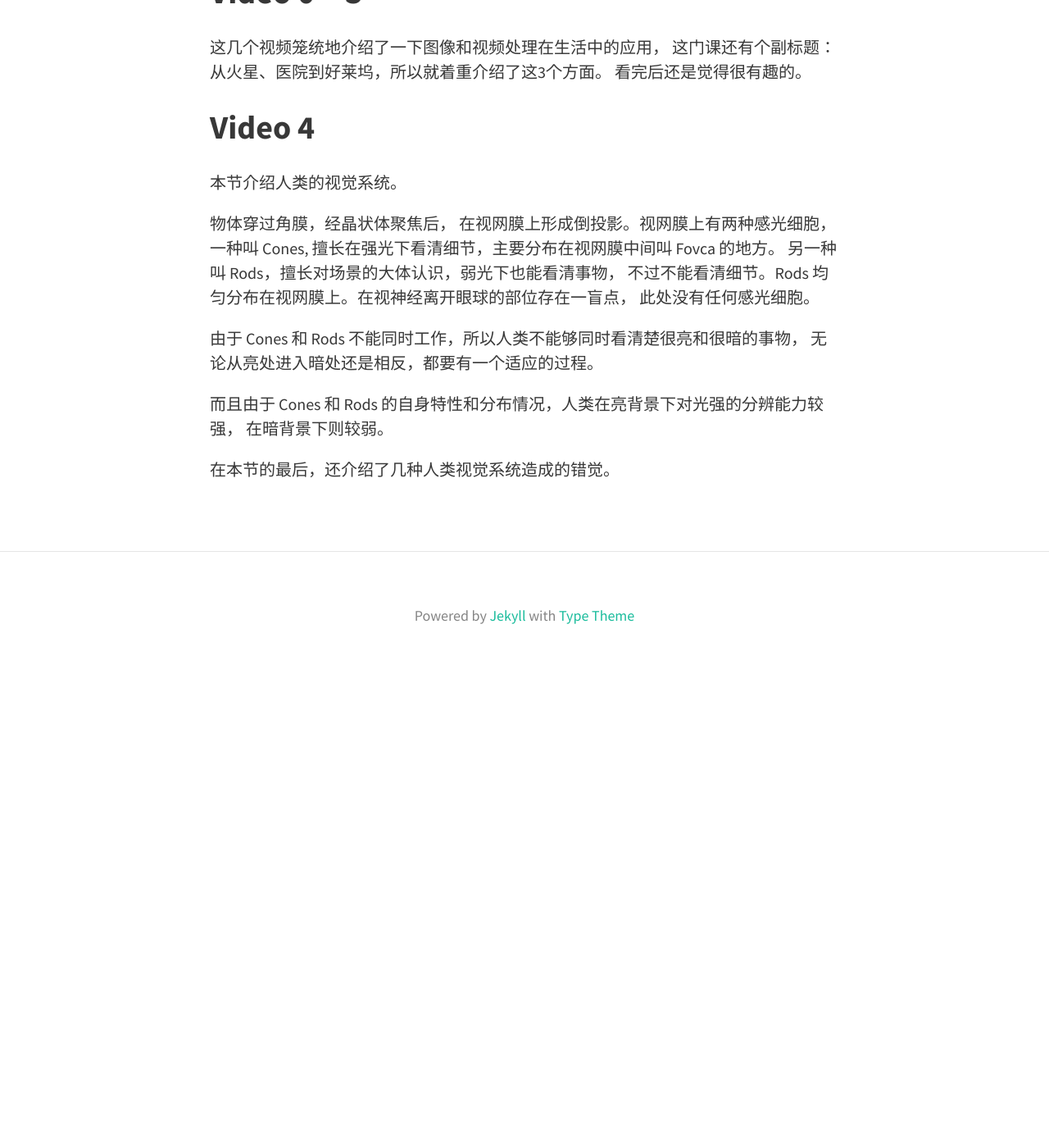
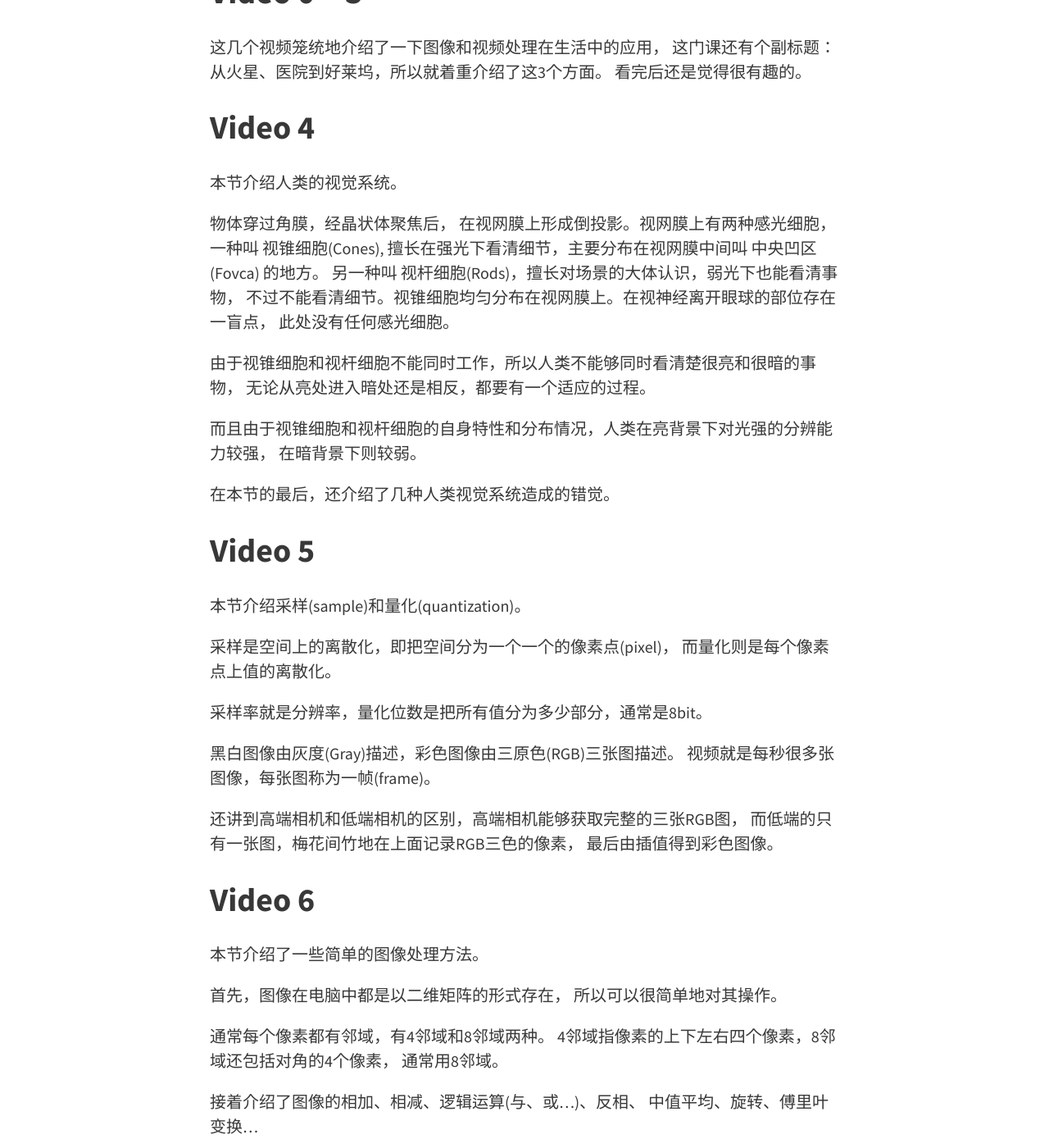
Before and after one commit to keeword/keeword.github.com, a Jekyll site: the page built from _posts/2015-02-05-mooc-image-and-video-processing-week-1-note.md, in a window 1280 px wide and 1400 px high, scrolled down 475 px. Shown: the whole window at 82% size. Built offline with Jekyll 4.4.1, drawn with Linux system fonts in a browser that asks for light colours; nearby versions of some CDN libraries; before the commit the page ends 1303 px from its top, so only the background shows below that; some of the changed text lies outside the part shown.

Commit message:
mooc-image-and-video-processing-week-1-note

```diff
--- a/_posts/2015-02-05-mooc-image-and-video-processing-week-1-note.md
+++ b/_posts/2015-02-05-mooc-image-and-video-processing-week-1-note.md
@@ -21,16 +21,55 @@
 本节介绍人类的视觉系统。
 
 物体穿过角膜，经晶状体聚焦后，
-在视网膜上形成倒投影。视网膜上有两种感光细胞，一种叫 Cones,
-擅长在强光下看清细节，主要分布在视网膜中间叫 Fovca 的地方。
-另一种叫 Rods，擅长对场景的大体认识，弱光下也能看清事物，
-不过不能看清细节。Rods 均匀分布在视网膜上。在视神经离开眼球的部位存在一盲点，
+在视网膜上形成倒投影。视网膜上有两种感光细胞，一种叫 视锥细胞(Cones),
+擅长在强光下看清细节，主要分布在视网膜中间叫 中央凹区(Fovca) 的地方。
+另一种叫 视杆细胞(Rods)，擅长对场景的大体认识，弱光下也能看清事物，
+不过不能看清细节。视锥细胞均匀分布在视网膜上。在视神经离开眼球的部位存在一盲点，
 此处没有任何感光细胞。
 
-由于 Cones 和 Rods 不能同时工作，所以人类不能够同时看清楚很亮和很暗的事物，
+由于视锥细胞和视杆细胞不能同时工作，所以人类不能够同时看清楚很亮和很暗的事物，
 无论从亮处进入暗处还是相反，都要有一个适应的过程。
 
-而且由于 Cones 和 Rods 的自身特性和分布情况，人类在亮背景下对光强的分辨能力较强，
+而且由于视锥细胞和视杆细胞的自身特性和分布情况，人类在亮背景下对光强的分辨能力较强，
 在暗背景下则较弱。
 
 在本节的最后，还介绍了几种人类视觉系统造成的错觉。
+
+## Video 5
+本节介绍采样(sample)和量化(quantization)。
+
+采样是空间上的离散化，即把空间分为一个一个的像素点(pixel)，
+而量化则是每个像素点上值的离散化。
+
+采样率就是分辨率，量化位数是把所有值分为多少部分，通常是8bit。
+
+黑白图像由灰度(Gray)描述，彩色图像由三原色(RGB)三张图描述。
+视频就是每秒很多张图像，每张图称为一帧(frame)。
+
+还讲到高端相机和低端相机的区别，高端相机能够获取完整的三张RGB图，
+而低端的只有一张图，梅花间竹地在上面记录RGB三色的像素，
+最后由插值得到彩色图像。
+
+## Video 6
+本节介绍了一些简单的图像处理方法。
+
+首先，图像在电脑中都是以二维矩阵的形式存在，
+所以可以很简单地对其操作。
+
+通常每个像素都有邻域，有4邻域和8邻域两种。
+4邻域指像素的上下左右四个像素，8邻域还包括对角的4个像素，
+通常用8邻域。
+
+接着介绍了图像的相加、相减、逻辑运算(与、或...)、反相、
+中值平均、旋转、傅里叶变换...
+
+当然，只是很基本的介绍。
+
+## Quizzes
+最后当然是测试。
+
+10/12 的结果，错了两道，一道是用于旋转的矩阵，
+的确不知道，视频中有看到，没记住。
+一道是计算大小，原本选对了，但后来犹豫之后就改错了，不应该错的。
+
+Matlab 题还没有做，打算今晚做好。
```
